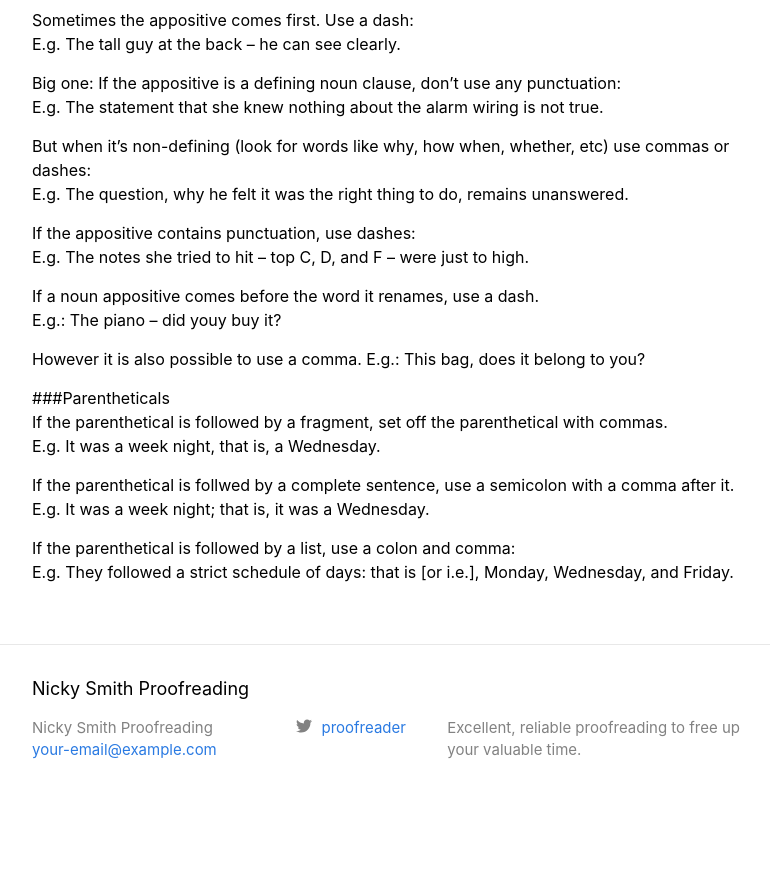
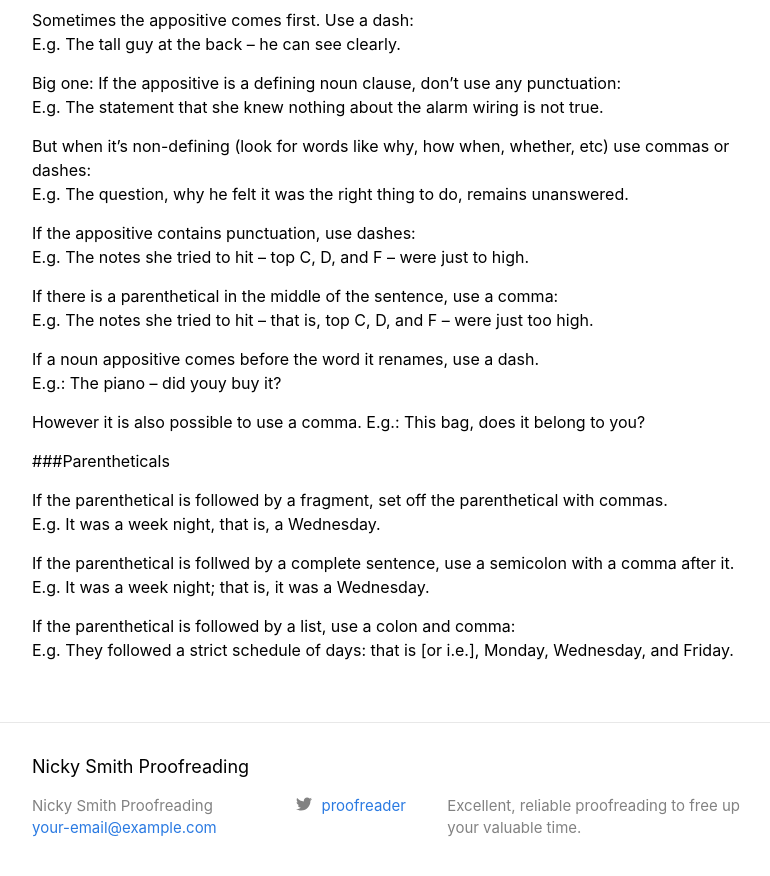
Before and after one commit to NickPax/my-website, a Jekyll site: the page built from _structures/appositive.md, in a window 1280 px wide and 900 px high, scrolled down 741 px. Shown: the top 876 px of the window, without its empty margins (238-1008 px from the left). Built offline with Jekyll 4.4.1, drawn with Linux system fonts in a browser that asks for light colours; before the commit the page ends 1563 px from its top, so only the background shows below that.

Commit message:
Update appositive.md

```diff
--- a/_structures/appositive.md
+++ b/_structures/appositive.md
@@ -41,6 +41,9 @@ E.g. The question, why he felt it was the right thing to do, remains unanswered.
 If the appositive contains punctuation, use dashes:
 E.g. The notes she tried to hit -- top C, D, and F -- were just to high.
 
+If there is a parenthetical in the middle of the sentence, use a comma:
+E.g. The notes she tried to hit -- that is, top C, D, and F -- were just too high.
+
 If a noun appositive comes before the word it renames, use a dash.
 E.g.: The piano -- did youy buy it?
 
@@ -48,6 +51,7 @@ However it is also possible to use a comma.
 E.g.: This bag, does it belong to you?
 
 ###Parentheticals
+
 If the parenthetical is followed by a fragment, set off the parenthetical with commas.
 E.g. It was a week night, that is, a Wednesday.
 
```
